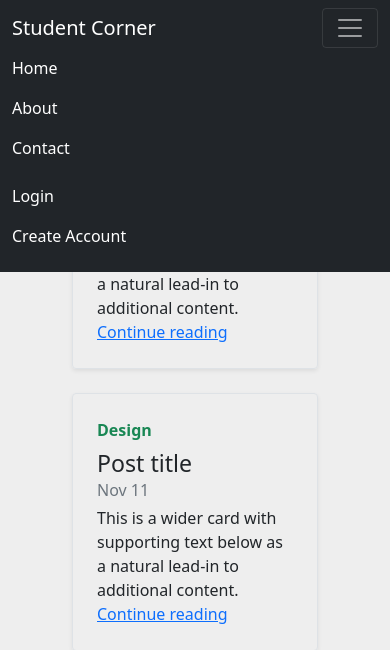
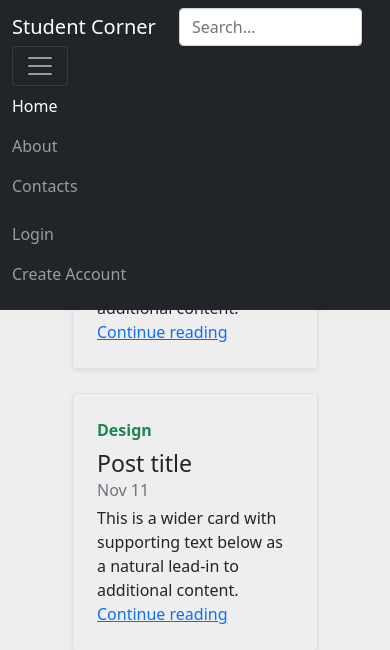
Before and after one commit to Mbye20/student_corner, a Flask app: page / in a window 390 px wide, after a click that opens the changed part. Shown: the top 650 px of the page. Run offline with Flask 2, Linux system fonts and the light colour scheme; some libraries are stand-ins or nearby versions.

Commit message:
nav active functioning

```diff
--- a/stud_corner/__init__.py
+++ b/stud_corner/__init__.py
@@ -1,4 +1,4 @@
-from flask import Flask, config
+from flask import Flask
 from flask_sqlalchemy import SQLAlchemy
 from flask_login import LoginManager
 from flask_mail import Mail
--- a/stud_corner/templates/create_account.html
+++ b/stud_corner/templates/create_account.html
@@ -1,4 +1,5 @@
 {% extends "layout.html" %}
+{% set active_page = "create_account" %}
 
 {% block title %}Create an Account{% endblock %}
 
--- a/stud_corner/templates/index.html
+++ b/stud_corner/templates/index.html
@@ -1,6 +1,9 @@
 {% extends "layout.html" %}
 
+{% set active_page = "index" %}
+
 {% block header %}
+
 {% if current_user.is_authenticated %}
     <h1>{% block title %}Hello Student: {{ current_user.firstname }} {% endblock %}</h1>
 {% else %}
--- a/stud_corner/templates/layout.html
+++ b/stud_corner/templates/layout.html
@@ -25,7 +25,7 @@
                         <div class="row justify-content-md-center">
                             <ul class="flashes col-md-10">
                                 {% for category, message in messages %}
-                                {% if category == "error" %}
+                                {% if category == "warning" %}
                                 <div class="alert alert-warning alert-dismissible fade show text-center" role="alert">
                                     <strong>{{ message }}</strong>
                                     <button type="button" class="btn-close" data-bs-dismiss="alert" aria-label="Close"></button>
--- a/stud_corner/templates/login.html
+++ b/stud_corner/templates/login.html
@@ -1,4 +1,6 @@
 {% extends "layout.html" %}
+
+{% set active_page = "login" %}
 
 {% block title %}Login Page{% endblock %}
 
--- a/stud_corner/templates/navbar.html
+++ b/stud_corner/templates/navbar.html
@@ -1,40 +1,46 @@
 
 <nav class="navbar navbar-expand-lg fixed-top navbar-dark bg-dark">
     <div class="container-fluid">
-        <a class="navbar-brand" href="/">Student Corner</a>
+        <a class="navbar-brand mb-0 h1" href="/">Student Corner</a>
+        <form class="col-6 d-md-none me-3">
+            <input type="search" class="form-control form-control-dark" placeholder="Search..." aria-label="Search">
+        </form>
         <button class="navbar-toggler" type="button" data-bs-toggle="collapse" data-bs-target="#navbarSupportedContent" aria-controls="navbarSupportedContent" aria-expanded="false" aria-label="Toggle navigation">
             <span class="navbar-toggler-icon"></span>
         </button>
         <div class="collapse navbar-collapse" id="navbarSupportedContent">
             <ul class="navbar-nav me-auto mb-2 mb-lg-0">
                 <li class="nav-item">
-                    <a class="nav-link active" aria-current="page" href="/">Home</a>
+                    <a class="nav-link {% if active_page=='index' %}active{% endif %}" aria-current="page" href="/">Home</a>
                 </li>
                 <li class="nav-item">
-                    <a class="nav-link active" href="#">About</a>
+                    <a class="nav-link {% if active_page=='about' %}active{%endif %}" aria-current="page" href="#">About</a>
                 </li>
                 <li class="nav-item">
-                    <a class="nav-link active" href="#" tabindex="-1">Contact</a>
+                    <a class="nav-link {% if active_page=='contacts' %}contacts{%endif %}" aria-current="page" href="#" tabindex="-1">Contacts</a>
                 </li>
             </ul>
+            <form class="col-12 col-lg-6 d-none d-md-block">
+                <input type="search" class="form-control form-control-dark" placeholder="Search..." aria-label="Search">
+            </form>
             <ul class="navbar-nav ms-auto mb-2 mb-lg-0">
                 {% if current_user.is_authenticated %}
                     <li class="nav-item">
-                        <a class="nav-link active" aria-current="page" href="{{ url_for('views.post') }}">My Posts</a>
+                        <a class="nav-link {% if active_page=='post' %}active{%endif %}" aria-current="page" href="{{ url_for('views.post') }}">My Posts</a>
                     </li>
                     <li class="nav-item">
-                        <a class="nav-link active" aria-current="page" href="{{ url_for('views.profile') }}">My Account</a>
+                        <a class="nav-link {% if active_page=='profile' %}active{%endif %}" aria-current="page" href="{{ url_for('views.profile') }}">My Account</a>
                     </li>
                     <li class="nav-item">
-                        <a class="nav-link active" aria-current="page" href="{{ url_for('auth.logout') }}">Logout</a>
+                        <a class="nav-link" href="{{ url_for('auth.logout') }}">Logout</a>
                     </li>
                 {% else %}
 
                     <li class="nav-item">
-                        <a class="nav-link active" aria-current="page" href="{{ url_for('auth.login') }}">Login</a>
+                        <a class="nav-link {% if active_page=='login' %}active{%endif %}" aria-current="page" href="{{ url_for('auth.login') }}">Login</a>
                     </li>
                     <li class="nav-item">
-                        <a class="nav-link active" aria-current="page" href="{{ url_for('auth.create_account') }}">Create Account</a>
+                        <a class="nav-link {% if active_page=='create_account' %}active{%endif %}" aria-current="page" href="{{ url_for('auth.create_account') }}">Create Account</a>
                     </li>
                 {% endif %}
 
--- a/stud_corner/templates/post.html
+++ b/stud_corner/templates/post.html
@@ -1,4 +1,7 @@
 {% extends "layout.html" %}
+
+{% set active_page = "post" %}
+
 {% block content %}
     <h1>Post</h1>
 {% endblock %}
--- a/stud_corner/templates/profile.html
+++ b/stud_corner/templates/profile.html
@@ -1,5 +1,5 @@
 {% extends "layout.html" %}
-
+{% set active_page = "profile" %}
 {% block content %}
     <div class="container col-md-5 bg-white border">
         <div>
```
Also changed, not shown: stud_corner/auth.py (+10 -10 lines).
